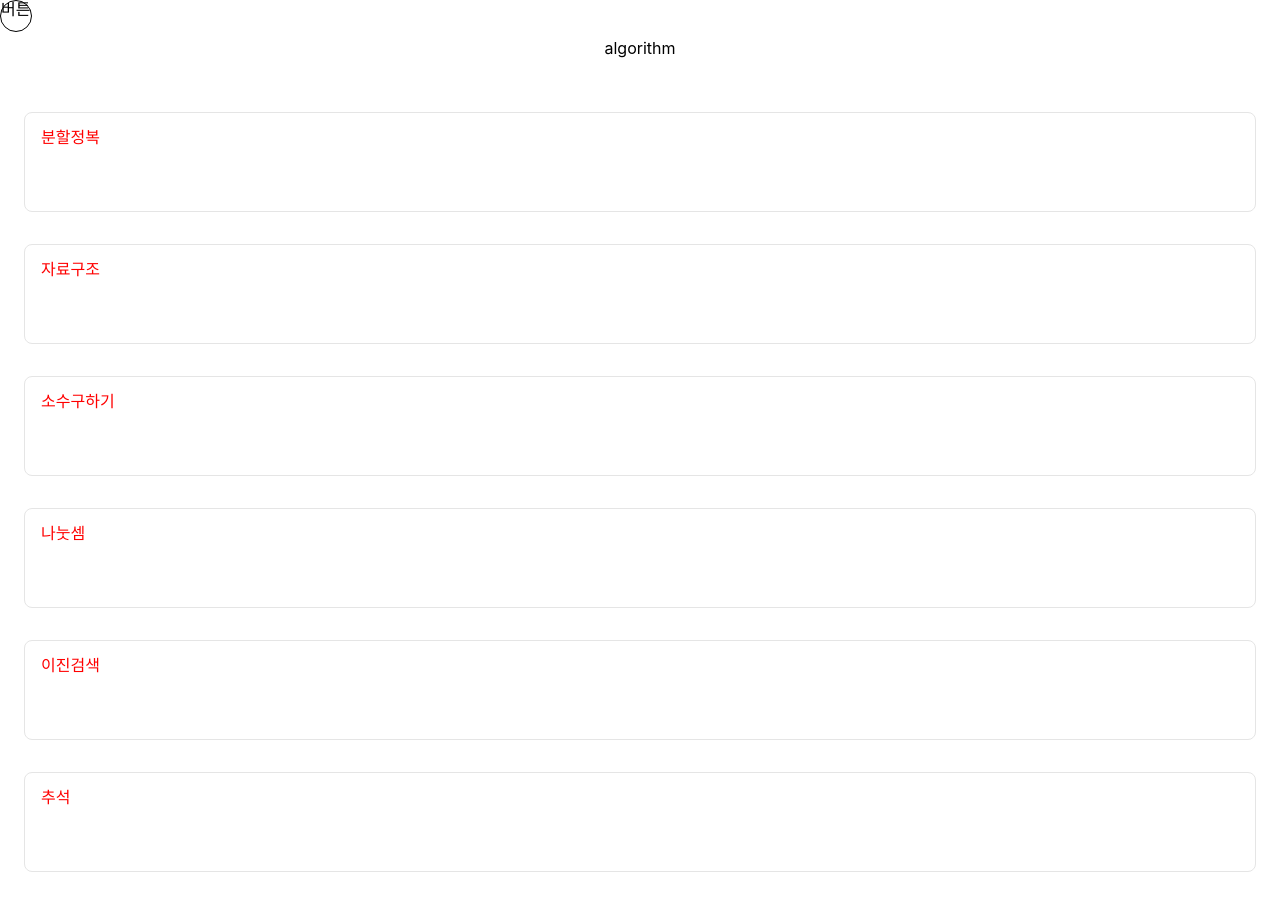
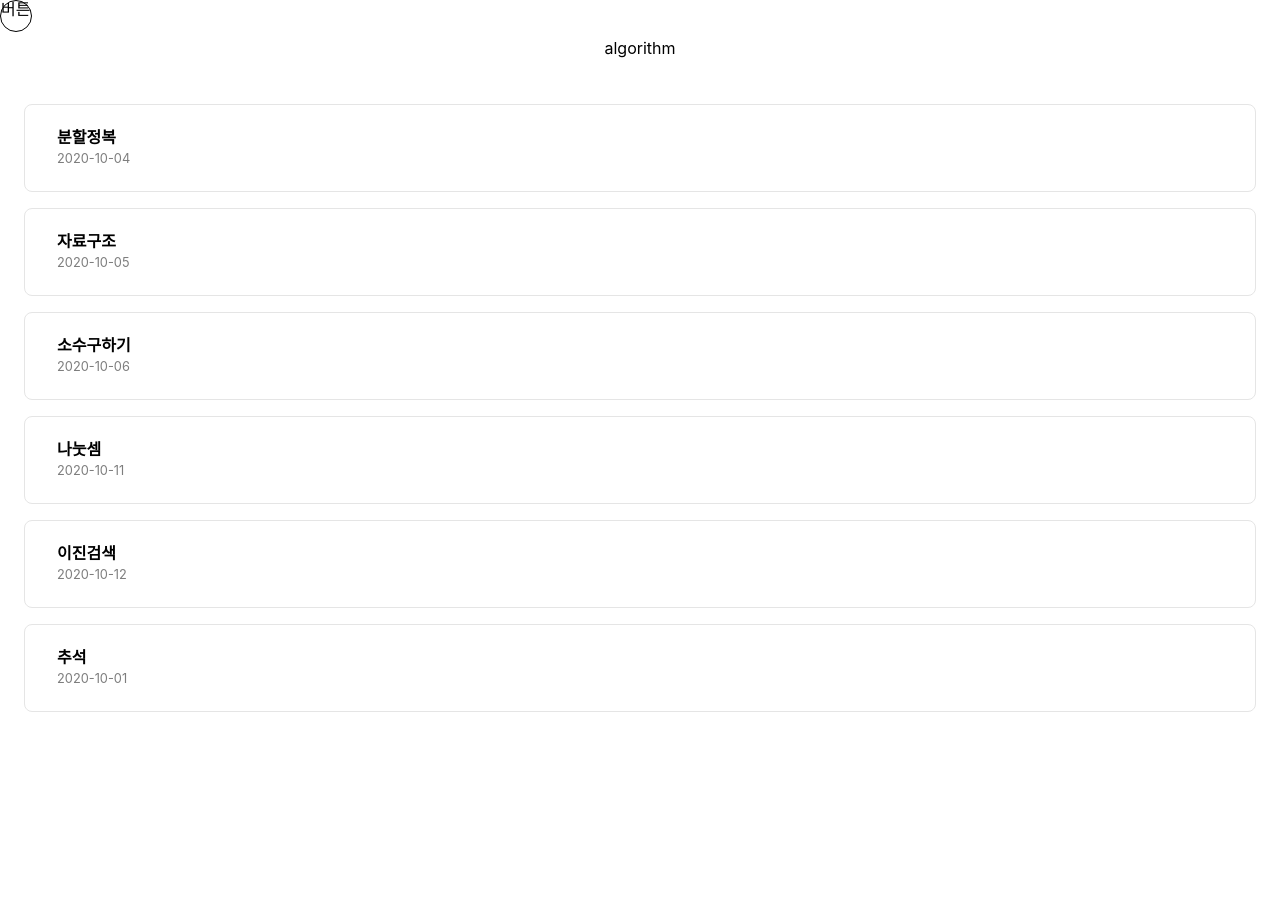
Before and after one commit to ProjectTavern/deprecated-winterguard.github.io, a Next.js app: page /study/algorithm in a window 1280 px wide. Shown: the top 910 px of the page. After the commit the page ends 800 px from the top, so only its background shows below. Built offline with nearby package versions, Linux system fonts and the light colour scheme.

Commit message:
포스트 리스트 생성

```diff
--- a/components/organizations/PostItem/index.js
+++ b/components/organizations/PostItem/index.js
@@ -1,9 +1,14 @@
-import { StyledPostItem } from "./private.PostItem.styled";
+import {
+  StyledPostItem, StyledPostTitle, StyledPostDate
+} from "./private.PostItem.styled";
 
 const PostItem = ({ children, post }) => {
   return (
     <StyledPostItem>
-      {children}
+      <StyledPostTitle>{children}</StyledPostTitle>
+      <StyledPostDate>
+        {post.writtenAt}
+      </StyledPostDate>
     </StyledPostItem>
   );
 };
--- a/components/organizations/PostItem/private.PostItem.styled.js
+++ b/components/organizations/PostItem/private.PostItem.styled.js
@@ -1,13 +1,27 @@
 import styled from "styled-components";
 
 const StyledPostItem = styled.li`
+  width: 100%;
+  min-height: 88px;
+  margin: 8px 0;
+  padding: 24px 32px;
   border: 1px solid #e5e5e5;
   border-radius: 8px;
-  width: 100%;
-  margin: 16px 0;
-  padding: 16px;
-  min-height: 100px;
-  color: red;
+  &:hover {
+    border-color: #9e9e9e;
+  }
 `;
 
-export { StyledPostItem };
+const StyledPostTitle = styled.strong`
+  display: block;
+  margin-bottom: 4px;
+`
+
+const StyledPostDate = styled.span`
+  font-size: 0.8rem;
+  color: #7e7e7e;
+`
+
+export {
+  StyledPostItem, StyledPostTitle, StyledPostDate
+};
--- a/components/templates/PostList/index.js
+++ b/components/templates/PostList/index.js
@@ -10,7 +10,9 @@ const Post = ({ posts = [] }) => {
       {posts.map(
         post =>
           (
-            <PostItem post={post}>{post.title}</PostItem>
+            <PostItem key={post.content} post={post}>
+              {post.title}
+            </PostItem>
           )
       )}
     </StyledPostList>
--- a/pages/study/[category]/index.js
+++ b/pages/study/[category]/index.js
@@ -1,13 +1,11 @@
 import { useRouter } from "next/router";
 
 import { PostList } from "@/components/templates";
-
 import { getPosts } from '@/preAPI/posts'
 
 const PostListPage = ({ posts }) => {
   const router = useRouter();
   const { category } = router.query;
-  console.log(posts);
 
   return (
     <React.Fragment>
@@ -17,9 +15,17 @@ const PostListPage = ({ posts }) => {
   );
 };
 
-export default PostListPage;
+const getStaticPaths = async () => {
+  const allPosts = await getPosts();
+  const paths = allPosts.map(({ categories }) => `/study/${categories[0]}`) || [];
 
-export const getStaticProps = async ({ params, preview = false, previewData }) => {
+  return {
+    paths,
+    fallback: true,
+  }
+}
+
+const getStaticProps = async ({ params, preview = false, previewData }) => {
   const posts = await getPosts();
   posts.forEach(post => delete post.orig);
 
@@ -30,12 +36,8 @@ export const getStaticProps = async ({ params, preview = false, previewData }) =
   }
 }
 
-export async function getStaticPaths() {
-  const allPosts = await getPosts();
-  const paths = allPosts.map(({ categories }) => `/study/${categories[0]}`) || [];
-
-  return {
-    paths,
-    fallback: true,
-  }
+export default PostListPage;
+export {
+  getStaticPaths,
+  getStaticProps
 }
--- a/preAPI/posts.js
+++ b/preAPI/posts.js
@@ -15,7 +15,7 @@ export const getPosts = async () => {
     const slug = postURI.replace('.md', '');
     const categories = postURI.split('/')
     const filename = categories.pop();
-    const [writtenAt] = filename.match(/^(\d+)-(\d+)-(\d+)-/);
+    const writtenAt = filename.match(/^(\d+)-(\d+)-(\d+)-/)[0].slice(0, -1);
     const title = filename.replace(/^(\d+)-(\d+)-(\d+)-/, '').replace(/\..+$/, '');
     const content = marked(mattered.content);
 
```
